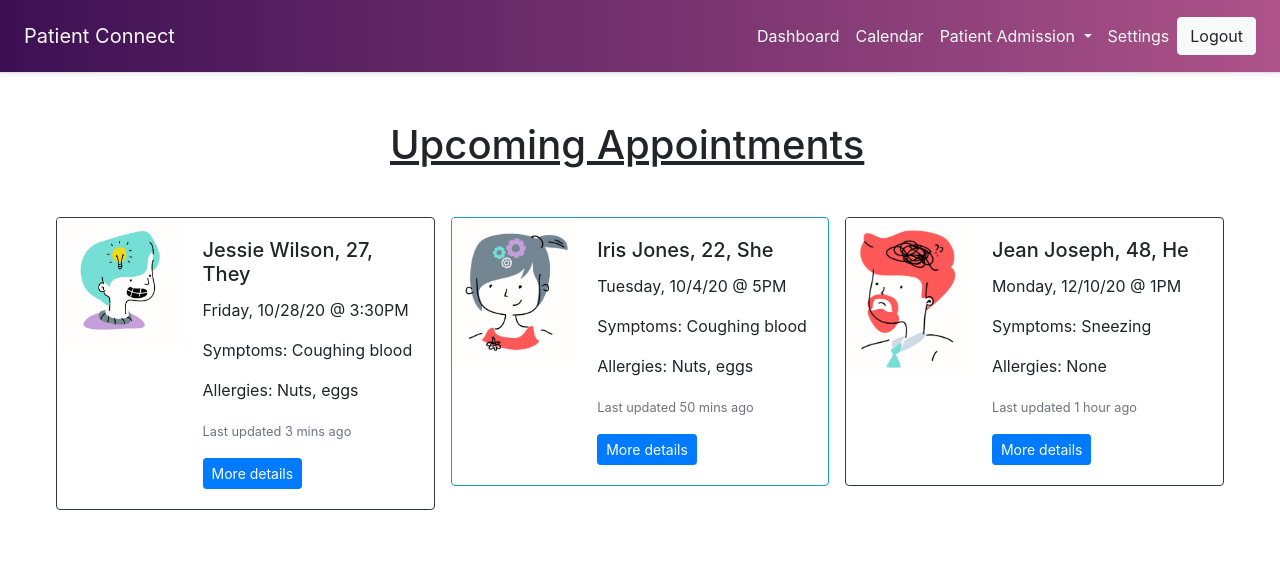
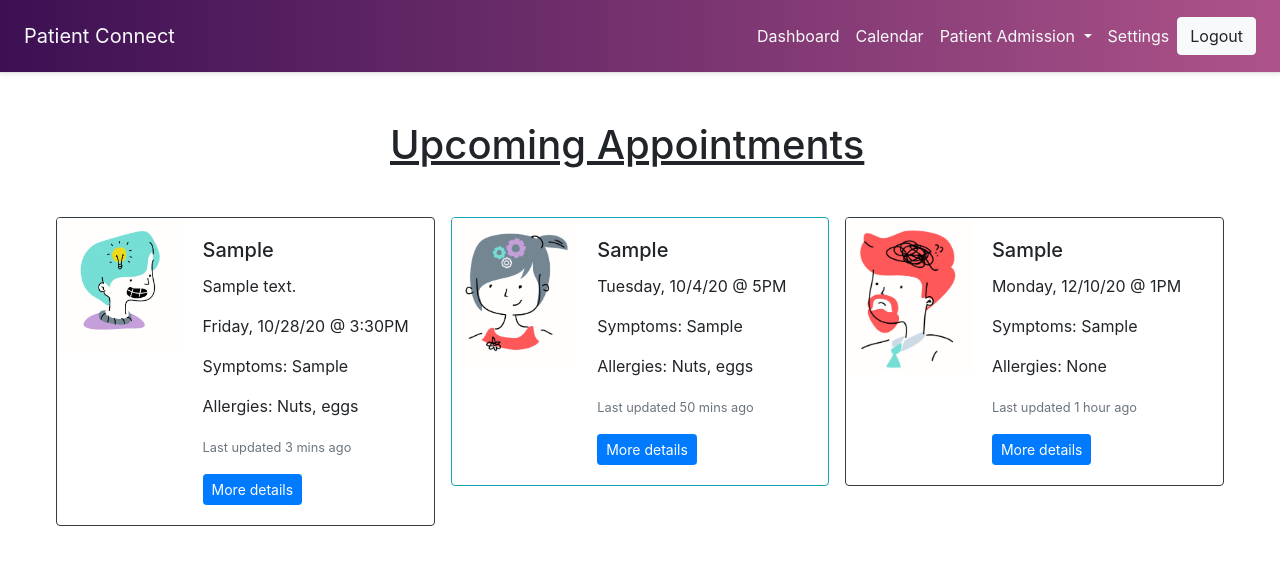
Before and after one commit to saranyab9064/Patient_Connect, a Flask app: template templates/home.html in a window 1280 px wide. Shown: the top 565 px of the page. Run offline with Flask 2, Linux system fonts and the light colour scheme; the template is opened without the code that fills it: most values are stand-ins (such as "Sample title", 1, 10 or a date in 2020).

Commit message:
Update home.html

```diff
--- a/templates/home.html
+++ b/templates/home.html
@@ -18,9 +18,10 @@
         </div>
         <div class="col-md-8">
           <div class="card-body">
-            <h5 class="card-title">Jessie Wilson, 27, They</h5>
+            <h5 class="card-title">{{value0}}</h5>
+            <p class="card-text"> {{e_address}} </p>
             <p class="card-text"> Friday, 10/28/20 @ 3:30PM </p>
-            <p class="card-text"> Symptoms: Coughing blood </p>
+            <p class="card-text"> Symptoms: {{symptoms0}}</p>
             <p class="card-text"> Allergies: Nuts, eggs </p>
             <p class="card-text"><small class="text-muted">Last updated 3 mins ago</small></p>
             <button type="button" class="btn btn-primary btn-sm">More details</button>
@@ -37,9 +38,9 @@
         </div>
         <div class="col-md-8">
           <div class="card-body">
-            <h5 class="card-title">Iris Jones, 22, She</h5>
+            <h5 class="card-title">{{value1}}</h5>
             <p class="card-text"> Tuesday, 10/4/20 @ 5PM </p>
-            <p class="card-text"> Symptoms: Coughing blood </p>
+            <p class="card-text"> Symptoms: {{symptoms1}} </p>
             <p class="card-text"> Allergies: Nuts, eggs </p>
             <p class="card-text"><small class="text-muted">Last updated 50 mins ago</small></p>
             <button type="button" class="btn btn-primary btn-sm">More details</button>
@@ -56,9 +57,9 @@
         </div>
         <div class="col-md-8">
           <div class="card-body">
-            <h5 class="card-title">Jean Joseph, 48, He</h5>
+            <h5 class="card-title">{{value2}}</h5>
             <p class="card-text"> Monday, 12/10/20 @ 1PM </p>
-            <p class="card-text"> Symptoms: Sneezing </p>
+            <p class="card-text"> Symptoms: {{symptoms2}}</p>
             <p class="card-text"> Allergies: None </p>
             <p class="card-text"><small class="text-muted">Last updated 1 hour ago</small></p>
             <button type="button" class="btn btn-primary btn-sm">More details</button>
```
